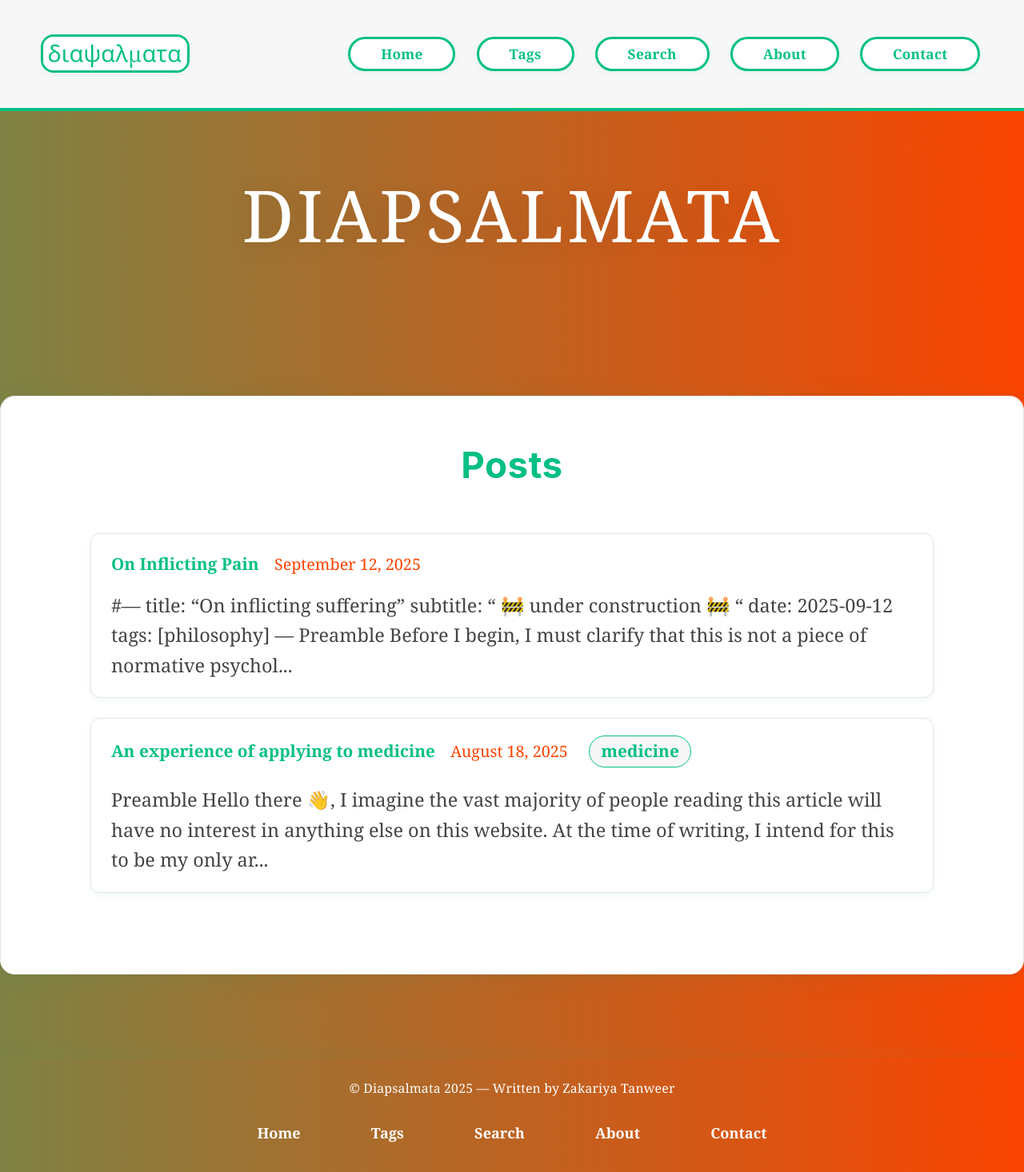
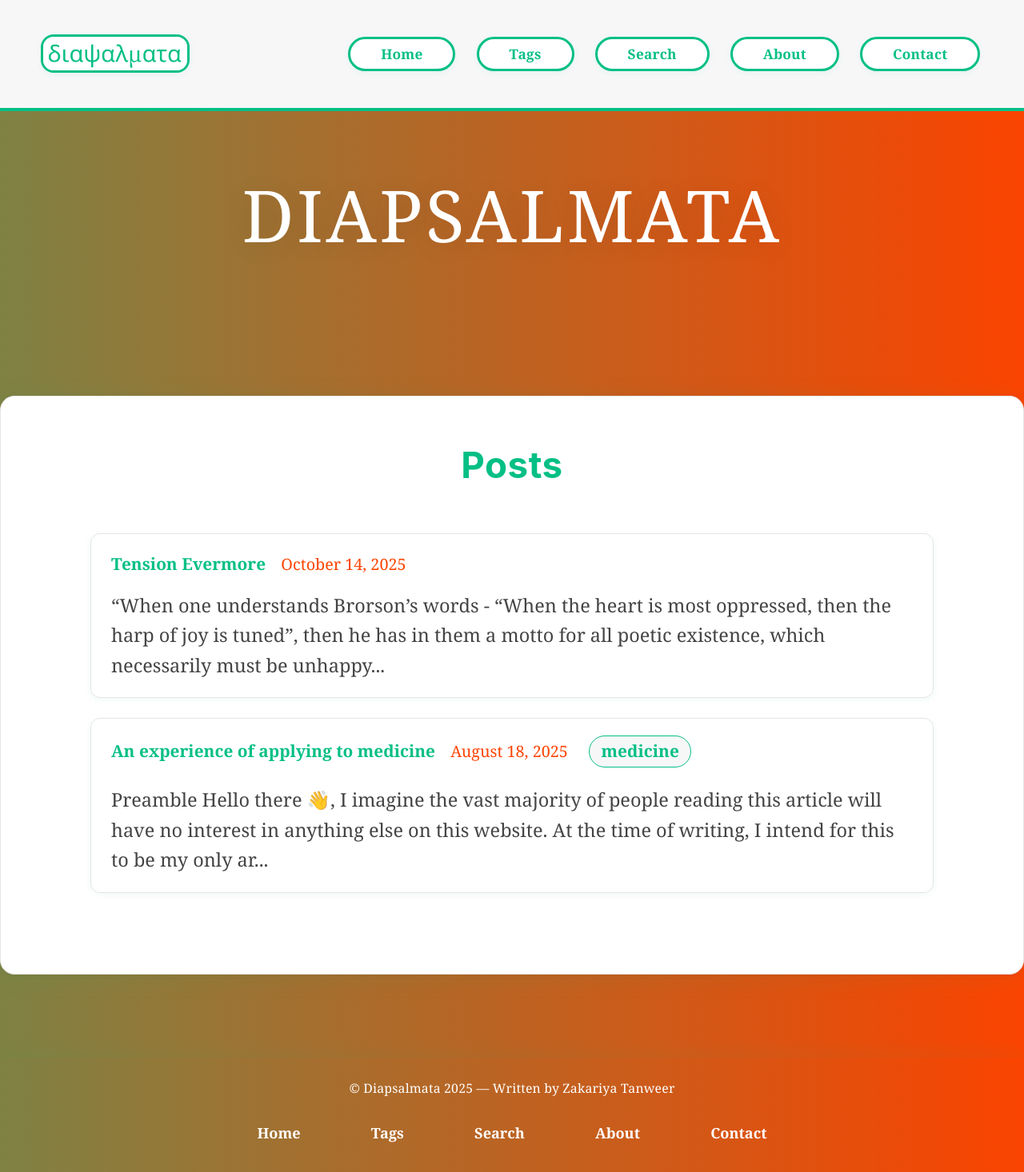
Before and after one commit to NotZakariya/NotZakariya.github.io, a Jekyll site: the page built from index.md, in a window 1280 px wide. Shown: the whole page at 80% size. Built offline with Jekyll 4.4.1, drawn with Linux system fonts in a browser that asks for light colours; the list of posts is cut into pages by our own code.

Commit message:
might be the bad update

```diff
--- /dev/null
+++ b/_posts/2025-10-14-Tension-Evermore.md
@@ -0,0 +1,10 @@
+---
+layout: post
+title: "Tension Evermore"
+date: 2025-10-14 00:00:00 +0100
+categories: []
+tags: []
+---
+
+>“When one understands Brorson’s words - “When the heart is most oppressed, then the harp of joy is tuned”, then he has in them a motto for all poetic existence, which necessarily must be unhappy.”
+k
```
Also changed, not shown: _posts/20250912-On-inflicting-pain.md (renamed from _posts/2025-09-12-On-inflicting-pain.md, +1 -1 lines), 1 other file.
